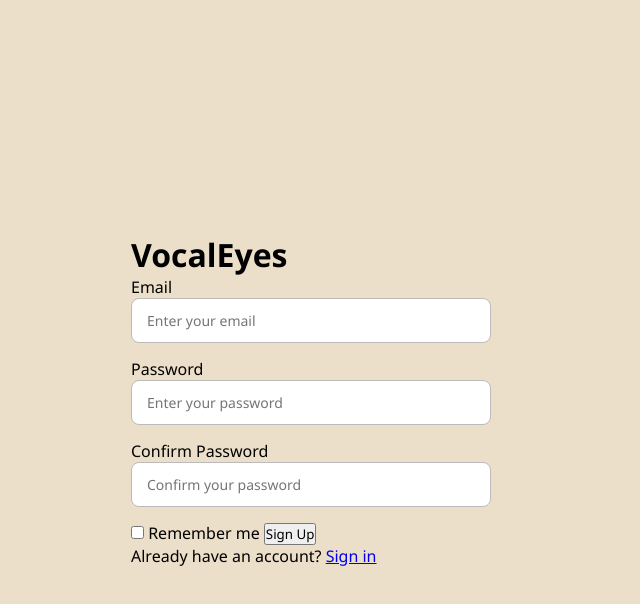
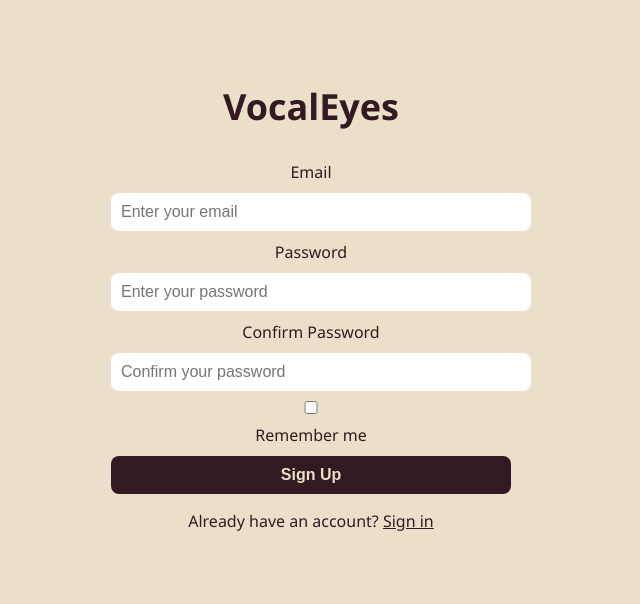
Before and after one commit to Srijoni06/VocalEyes, a plain HTML site: page index.html in a window 1280 px wide. Shown: the whole page, without its empty margins (329-969 px from the left). Drawn offline with Linux system fonts and the light colour scheme.

Commit message:
Update style.css

```diff
--- a/style.css
+++ b/style.css
@@ -1,111 +1,46 @@
-* {
-  box-sizing: border-box;
-  margin: 0;
-  padding: 0;
-  font-family: 'Segoe UI', Tahoma, Geneva, Verdana, sans-serif;
-}
-
 body {
   background-color: #ecdfc9;
-  display: flex;
-  align-items: center;
-  justify-content: center;
-  min-height: 100vh;
+  color: #331922;
+  font-family: 'Segoe UI', sans-serif;
+  text-align: center;
+  padding: 50px;
 }
 
 .container {
-  width: 100%;
   max-width: 400px;
-  padding: 20px;
+  margin: 0 auto;
 }
 
-.form-box {
-  background: white;
-  border-radius: 20px;
-  padding: 30px;
-  box-shadow: 0 8px 20px rgba(0, 0, 0, 0.1);
-  text-align: center;
+.title {
+  font-size: 36px;
+  font-weight: bold;
+  color: #331922;
+  margin-bottom: 30px;
 }
 
-.brand {
-  font-size: 2.4rem;
-  font-weight: 800;
-  color: #331922;
-  margin-bottom: 10px;
+input, button {
+  display: block;
+  width: 100%;
+  padding: 10px;
+  margin: 10px 0;
+  font-size: 16px;
+  border: none;
+  border-radius: 8px;
 }
 
-.welcome-text {
-  font-size: 1.8rem;
-  font-weight: bold;
-  margin-bottom: 10px;
+input {
+  background-color: #fff;
   color: #331922;
 }
 
-.subheading {
-  color: #331922;
-  font-weight: 500;
-  margin-bottom: 20px;
+button {
+  background-color: #331922;
+  color: #ecdfc9;
+  cursor: pointer;
+  font-weight: bold;
 }
 
-form input[type="email"],
-form input[type="password"] {
-  width: 100%;
-  padding: 12px 15px;
-  margin-bottom: 15px;
-  border-radius: 8px;
-  border: 1px solid #bbb;
-  font-size: 14px;
-  transition: border-color 0.3s ease;
-}
-
-form input[type="email"]:focus,
-form input[type="password"]:focus {
-  border-color: #331922;
-  outline: none;
-}
-
-.checkbox-group {
-  display: flex;
-  align-items: center;
-  justify-content: flex-start;
-  margin-bottom: 20px;
-  font-size: 14px;
+a {
   color: #331922;
-}
-
-.checkbox-group input {
-  margin-right: 8px;
-}
-
-.btn {
-  background-color: #331922;
-  color: white;
-  border: none;
-  padding: 12px;
-  width: 100%;
-  border-radius: 10px;
-  font-size: 16px;
-  font-weight: 600;
-  cursor: pointer;
-  transition: background-color 0.3s ease;
-}
-
-.btn:hover {
-  background-color: #4b2b33;
-}
-
-.footer-text {
-  font-size: 14px;
-  color: #331922;
-  margin-top: 20px;
-}
-
-.footer-text a {
-  color: #331922;
-  text-decoration: none;
-  font-weight: 500;
-}
-
-.footer-text a:hover {
   text-decoration: underline;
 }
```
